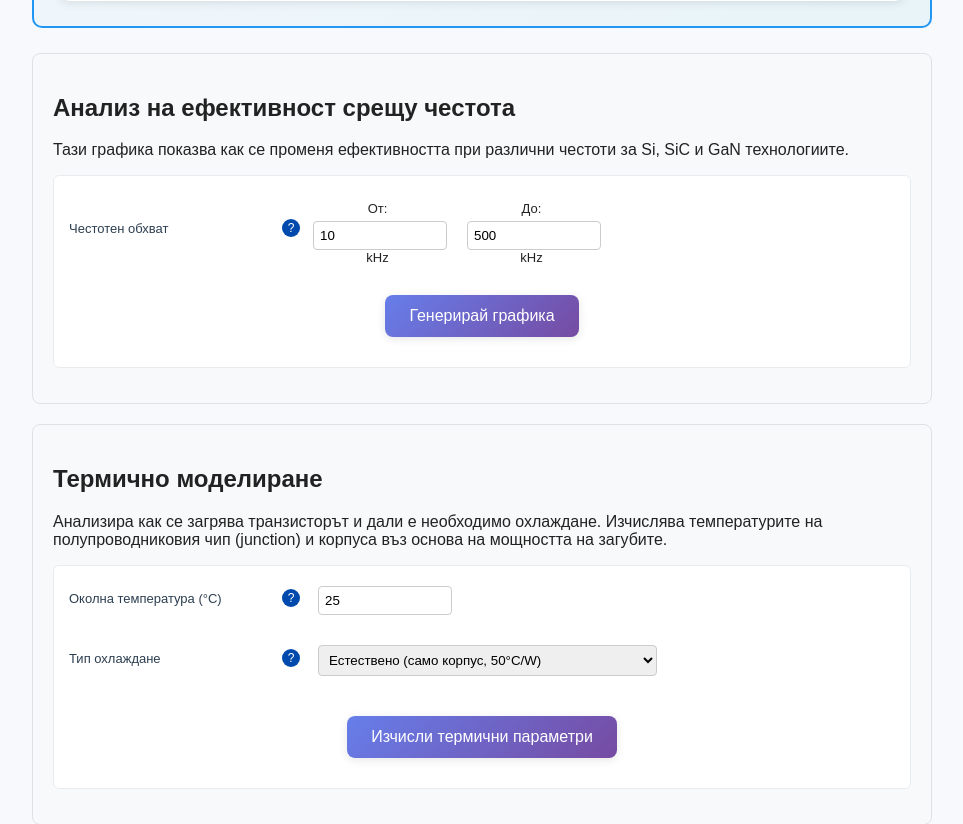
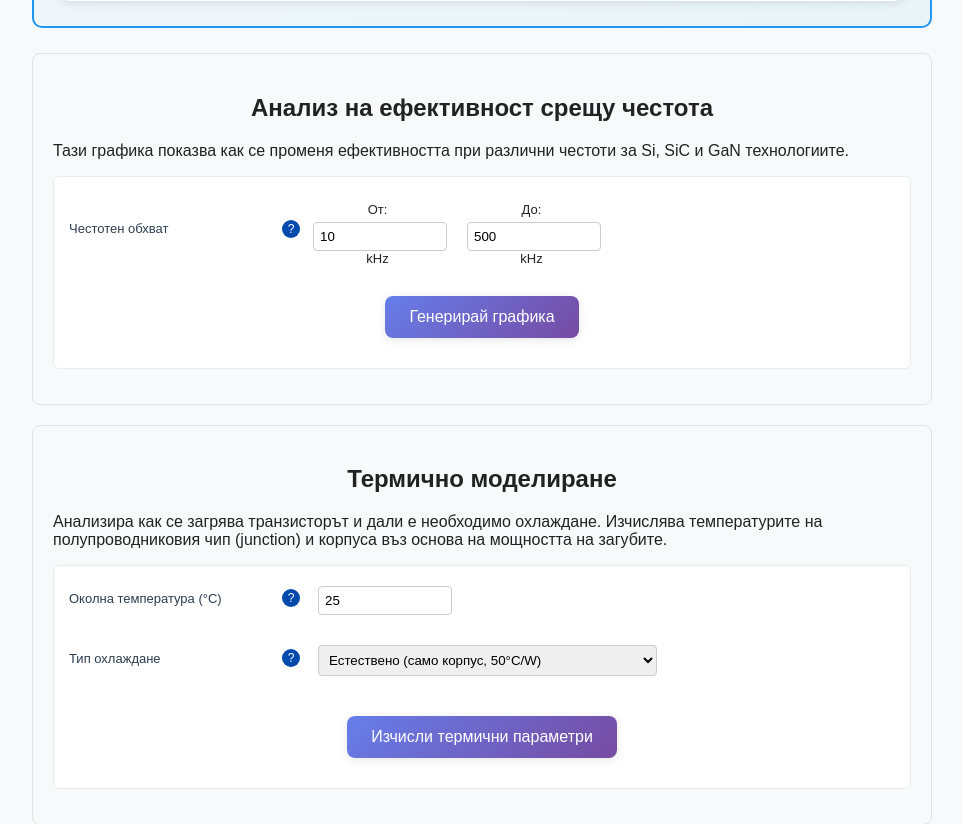
Before and after one commit to wafray93/PowerLossCalc, a Flask app: page / in a window 1280 px wide; the page is wider, and only the part inside the window is pictured. Shown: the part 2801-3625 px from the top of that part, without its empty margins (158-1121 px from the left). Run offline with Flask 3, Linux system fonts and the light colour scheme.

Commit message:
Add new sections for analysis and thermal information to the web application
Add new headings for 'analysis', 'thermal', and 'theory' sections in the CSS file.

Replit-Commit-Author: Agent
Replit-Commit-Session-Id: 35db456f-c712-474e-9618-67bf690588bc
Replit-Commit-Checkpoint-Type: full_checkpoint
Replit-Commit-Screenshot-Url: https://storage.googleapis.com/screenshot-production-us-central1/7a54c3c4-03b2-40e6-af10-77373727e946/35db456f-c712-474e-9618-67bf690588bc/yqoKToo

```diff
--- a/static/style.css
+++ b/static/style.css
@@ -65,7 +65,10 @@ main {
 
 .controls h2,
 .results h2,
-.explanation h2 {
+.explanation h2,
+.analysis h2,
+.thermal h2,
+.theory h2 {
   text-align: center;
   margin-bottom: 20px;
 }
```
